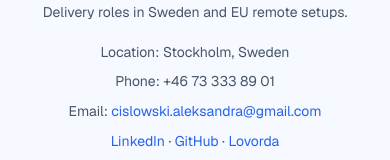
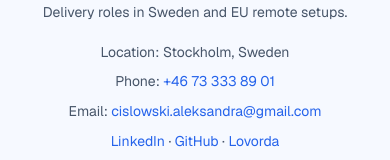
Before and after one commit to AleksandraCislowski/portfolio, a Next.js app: page / in a window 390 px wide. Shown: the part 5143-5303 px from the top of the page. Built offline with nearby package versions, Linux system fonts and the light colour scheme.

Commit message:
feat(contact): add clickable phone link in Contact component

```diff
--- a/components/Contact.tsx
+++ b/components/Contact.tsx
@@ -29,6 +29,7 @@ const ContactMeta = styled(Stack)(() => ({
 export default function Contact() {
   const t = useTranslation();
   const [isSubmitting, setIsSubmitting] = React.useState(false);
+  const phoneHref = `tel:${SITE_CONFIG.contactPhone.replace(/\s+/g, '')}`;
 
   const handleSubmit = (event: React.FormEvent<HTMLFormElement>) => {
     event.preventDefault();
@@ -58,7 +59,10 @@ export default function Contact() {
           {t.contact.locationLabel}: {t.contact.locationValue}
         </Typography>
         <Typography variant='body2'>
-          {t.contact.phoneLabel}: {SITE_CONFIG.contactPhone}
+          {t.contact.phoneLabel}:{' '}
+          <Link href={phoneHref} underline='hover'>
+            {SITE_CONFIG.contactPhone}
+          </Link>
         </Typography>
         <Typography variant='body2'>
           {t.contact.emailLabel}:{' '}
```
